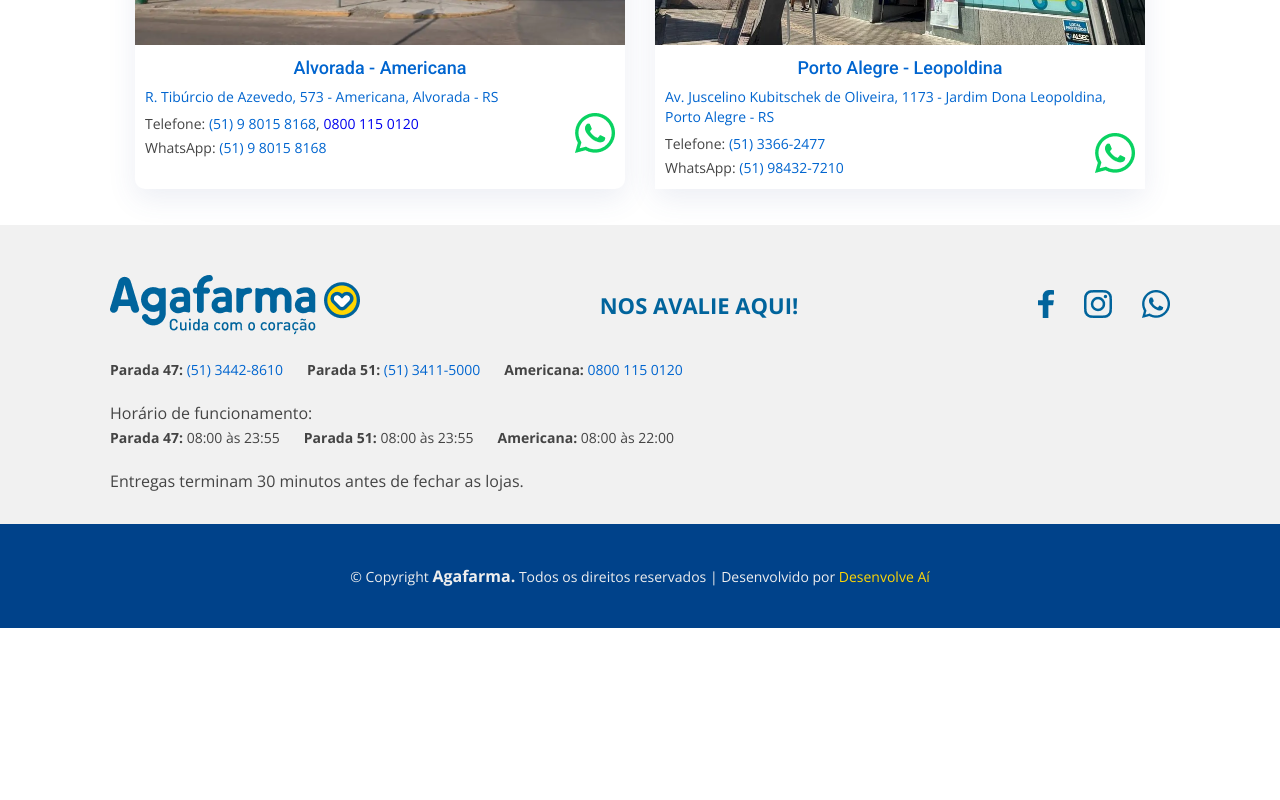
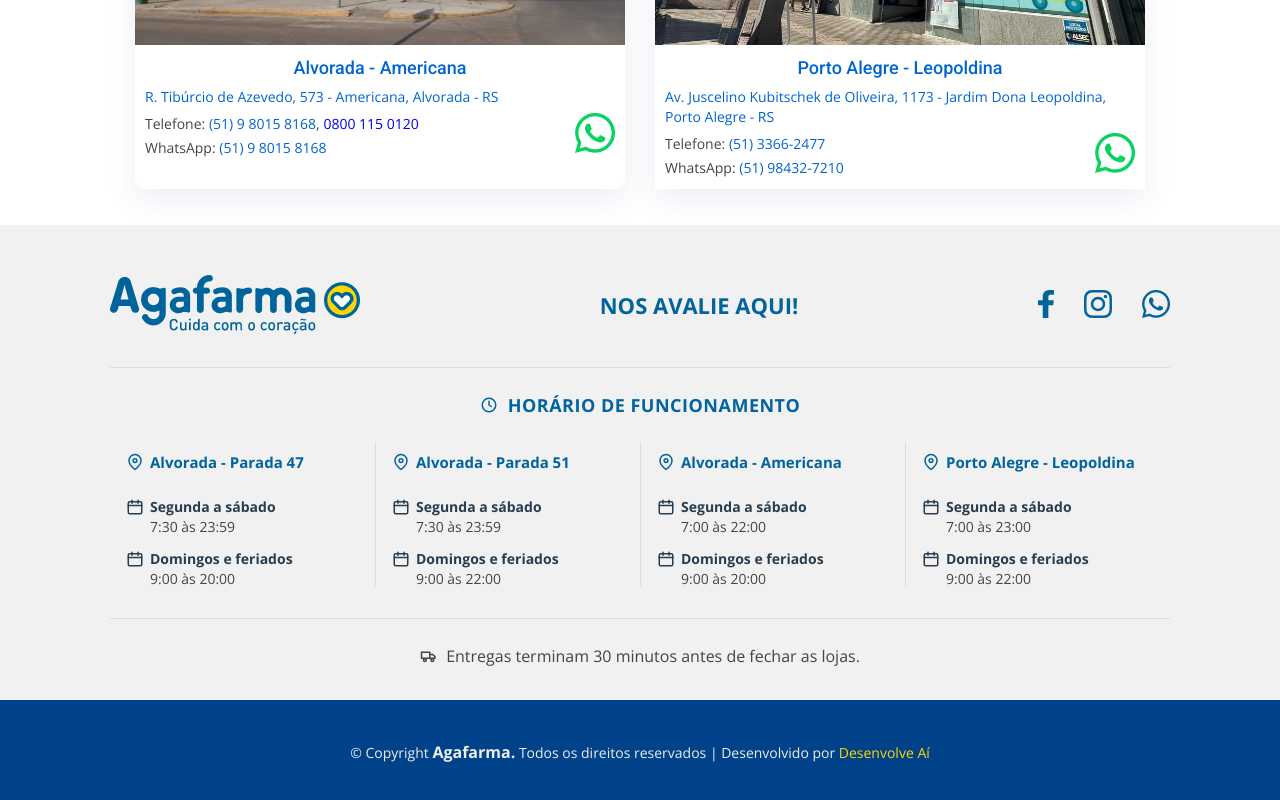
Before and after one commit to jbarcela/agafarma-farmapreco, a Next.js app: page / in a window 1280 px wide. Shown: the part 1217-2017 px from the top of the page. Before the commit the page ends 1845 px from the top, so only its background shows below. Built offline with nearby package versions, Linux system fonts and the light colour scheme.

Commit message:
Rodapé – retirada dos telefones, atualização dos horários de funcionamento e novo layout

```diff
--- a/src/components/Footer/index.jsx
+++ b/src/components/Footer/index.jsx
@@ -1,18 +1,88 @@
-import { ContainerContact } from "../Contact/styles";
 import {
   AvaliationLink,
   LogoFooter,
-  ContainerContacts,
   ContainerIcons,
   ContainerFooter,
   ContainerFooterSecondary,
+  DeliveryNote,
+  Divider,
+  ScheduleGrid,
+  ScheduleItem,
+  ScheduleLabel,
+  ScheduleTime,
+  ScheduleTitle,
+  StoreName,
+  StoreSchedule,
   TextFooter,
-  Textinfo,
   WrapperFooter,
-  WrapperFooterSecondary,
   WrapperRow,
   ContainerMobile,
 } from "./styles";
+
+const horariosDasLojas = [
+  {
+    nome: "Alvorada - Parada 47",
+    segundaASabado: "7:30 às 23:59",
+    domingosEFeriados: "9:00 às 20:00",
+  },
+  {
+    nome: "Alvorada - Parada 51",
+    segundaASabado: "7:30 às 23:59",
+    domingosEFeriados: "9:00 às 22:00",
+  },
+  {
+    nome: "Alvorada - Americana",
+    segundaASabado: "7:00 às 22:00",
+    domingosEFeriados: "9:00 às 20:00",
+  },
+  {
+    nome: "Porto Alegre - Leopoldina",
+    segundaASabado: "7:00 às 23:00",
+    domingosEFeriados: "9:00 às 22:00",
+  },
+];
+
+const iconeBase = {
+  width: 18,
+  height: 18,
+  viewBox: "0 0 24 24",
+  fill: "none",
+  stroke: "currentColor",
+  strokeWidth: 2,
+  strokeLinecap: "round",
+  strokeLinejoin: "round",
+  "aria-hidden": "true",
+  focusable: "false",
+};
+
+const IconeRelogio = () => (
+  <svg {...iconeBase}>
+    <circle cx="12" cy="12" r="9" />
+    <path d="M12 7v5l3 2" />
+  </svg>
+);
+
+const IconeLocal = () => (
+  <svg {...iconeBase} style={{ flexShrink: 0 }}>
+    <path d="M20 10c0 6-8 12-8 12s-8-6-8-12a8 8 0 1116 0z" />
+    <circle cx="12" cy="10" r="2.5" />
+  </svg>
+);
+
+const IconeCalendario = () => (
+  <svg {...iconeBase} style={{ flexShrink: 0 }}>
+    <rect x="3" y="5" width="18" height="16" rx="2" />
+    <path d="M3 10h18M8 3v4M16 3v4" />
+  </svg>
+);
+
+const IconeEntrega = () => (
+  <svg {...iconeBase} style={{ flexShrink: 0 }}>
+    <path d="M2 7h11v8H2zM13 10h4l3 3v2h-7z" />
+    <circle cx="6.5" cy="17.5" r="1.8" />
+    <circle cx="16.5" cy="17.5" r="1.8" />
+  </svg>
+);
 
 export default function Footer({ children }) {
   return (
@@ -24,7 +94,7 @@
             <AvaliationLink
               target="_blank"
               href="https://www.google.com/search?q=Agafarma+parada+47+em+Alvorada&oq=Agafarma+parada+47+em+Alvorada&gs_lcrp=EgZjaHJvbWUqBggAEEUYOzIGCAAQRRg7MgYIARBFGDsyBggCEEUYPDIGCAMQRRg8MgYIBBBFGDzSAQcxMzVqMGo0qAIAsAIA&sourceid=chrome&ie=UTF-8#ip=1&lrd=0x951975c65fe22691:0x3fd15078222b6df4,1,,,,"
-              title="Click aqui e nos avalie"
+              title="Clique aqui e nos avalie no Google"
             >
               NOS AVALIE AQUI!
             </AvaliationLink>
@@ -32,117 +102,64 @@
               <a
                 target="_blank"
                 href="https://www.facebook.com/profile.php?id=100063737311089&mibextid=avESrC"
-                title="Entre na nossa pagina do facebook"
+                title="Entre na nossa página do facebook"
               >
                 <img src="/images/icons/facebook.png" alt="Icone do facebook" />
               </a>
               <a
                 target="_blank"
                 href="https://www.instagram.com/agafarmaalvorada/?igshid=NzZlODBkYWE4Ng%3D%3D"
-                title="Entre na nossa pagina do Instagram"
+                title="Entre na nossa página do Instagram"
               >
                 <img src="/images/icons/insta.png" alt="Icone do instagran" />
               </a>
               <a
                 target="_blank"
                 href="https://api.whatsapp.com/send?phone=5551996387616"
-                title="Entre no whatsapp"
+                title="Entre no Whatsapp"
               >
                 <img src="/images/icons/whats.png" alt="incone do whatsapp" />
               </a>
             </ContainerIcons>
           </WrapperRow>
-          <ContainerContacts>
-            <span
-              style={{
-                color: "#444444",
-                fontSize: "14px",
-                fontFamily: "Open Sans",
-                fontWeight: "bold",
-              }}
-            >
-              Parada 47:{" "}
-              <a
-                href="tel:5136581492"
-                style={{ color: "#0165CF", fontWeight: "normal" }}
-              >
-                (51) 3442-8610{" "}
-              </a>
-            </span>
-            <span
-              style={{
-                color: "#444444",
-                fontSize: "14px",
-                fontFamily: "Open Sans",
-                fontWeight: "bold",
-              }}
-            >
-              Parada 51:{" "}
-              <a
-                href="tel:5134115000"
-                style={{ color: "#0165CF", fontWeight: "normal" }}
-              >
-                (51) 3411-5000
-              </a>
-            </span>
-            <span
-              style={{
-                color: "#444444",
-                fontSize: "14px",
-                fontFamily: "Open Sans",
-                fontWeight: "bold",
-              }}
-            >
-              Americana:{" "}
-              <a
-                href="tel:5108001150120"
-                style={{ color: "#0165CF", fontWeight: "normal" }}
-              >
-                0800 115 0120
-              </a>
-              <p></p>
-            </span>
-          </ContainerContacts>
+          <Divider />
 
-          <Textinfo>Horário de funcionamento:</Textinfo>
-          <ContainerContacts style={{ marginTop: "10px" }}>
-            <p
-              style={{
-                color: "#444444",
-                fontSize: "14px",
-                fontFamily: "Open Sans",
-                fontWeight: "bold",
-              }}
-            >
-              Parada 47:{" "}
-              <span style={{ fontWeight: "normal" }}>08:00 às 23:55</span>
-            </p>
-            <p
-              style={{
-                color: "#444444",
-                fontSize: "14px",
-                fontFamily: "Open Sans",
-                fontWeight: "bold",
-              }}
-            >
-              Parada 51:{" "}
-              <span style={{ fontWeight: "normal" }}>08:00 às 23:55</span>
-            </p>
-            <p
-              style={{
-                color: "#444444",
-                fontSize: "14px",
-                fontFamily: "Open Sans",
-                fontWeight: "bold",
-              }}
-            >
-              Americana:{" "}
-              <span style={{ fontWeight: "normal" }}>08:00 às 22:00</span>
-            </p>
-          </ContainerContacts>
-          <Textinfo>
+          <ScheduleTitle>
+            <IconeRelogio />
+            Horário de funcionamento
+          </ScheduleTitle>
+
+          <ScheduleGrid>
+            {horariosDasLojas.map((loja) => (
+              <StoreSchedule key={loja.nome}>
+                <StoreName>
+                  <IconeLocal />
+                  {loja.nome}
+                </StoreName>
+                <ScheduleItem>
+                  <ScheduleLabel>
+                    <IconeCalendario />
+                    Segunda a sábado
+                  </ScheduleLabel>
+                  <ScheduleTime>{loja.segundaASabado}</ScheduleTime>
+                </ScheduleItem>
+                <ScheduleItem>
+                  <ScheduleLabel>
+                    <IconeCalendario />
+                    Domingos e feriados
+                  </ScheduleLabel>
+                  <ScheduleTime>{loja.domingosEFeriados}</ScheduleTime>
+                </ScheduleItem>
+              </StoreSchedule>
+            ))}
+          </ScheduleGrid>
+
+          <Divider />
+
+          <DeliveryNote>
+            <IconeEntrega />
             Entregas terminam 30 minutos antes de fechar as lojas.
-          </Textinfo>
+          </DeliveryNote>
 
           <ContainerMobile>
             <AvaliationLink
--- a/src/components/Footer/styles.jsx
+++ b/src/components/Footer/styles.jsx
@@ -61,26 +61,130 @@
         display: none;
     }
 `
-export const ContainerContacts = styled.div`
+export const Divider = styled.hr`
+    border: none;
+    border-top: 1px solid #DDDDDD;
+    margin-top: 32px;
+`
+
+export const ScheduleTitle = styled.h2`
     display: flex;
-    justify-content: flex-start;
-    gap: 24px;
+    align-items: center;
+    justify-content: center;
+    gap: 10px;
     margin-top: 28px;
-    align-items: center;
+    font-family: 'Open Sans';
+    font-weight: 700;
+    font-size: 18px;
+    letter-spacing: 0.5px;
+    text-transform: uppercase;
+    color: #01649C;
     @media (max-width: 668px) {
-        flex-direction: column;
+        font-size: 16px;
     }
 `
-export const Textinfo = styled.p`
+
+export const ScheduleGrid = styled.div`
+    display: grid;
+    grid-template-columns: repeat(4, 1fr);
+    margin-top: 28px;
+    @media (max-width: 980px) {
+        grid-template-columns: repeat(2, 1fr);
+        row-gap: 28px;
+    }
+    @media (max-width: 668px) {
+        grid-template-columns: 1fr;
+        row-gap: 24px;
+    }
+`
+
+export const StoreSchedule = styled.div`
+    padding-inline: 16px;
+    border-left: 1px solid #DDDDDD;
+    &:nth-child(4n + 1) {
+        border-left: none;
+    }
+    @media (max-width: 980px) {
+        &:nth-child(4n + 1) {
+            border-left: 1px solid #DDDDDD;
+        }
+        &:nth-child(2n + 1) {
+            border-left: none;
+        }
+    }
+    @media (max-width: 668px) {
+        padding-inline: 0;
+        text-align: center;
+        border-left: none;
+        &:nth-child(2n + 1),
+        &:nth-child(4n + 1) {
+            border-left: none;
+        }
+    }
+`
+
+export const StoreName = styled.h3`
+    display: flex;
+    align-items: center;
+    gap: 6px;
     font-family: 'Open Sans';
-    font-style: normal;
+    font-weight: 700;
+    font-size: 15px;
+    line-height: 20px;
+    color: #01649C;
+    /* Reserva duas linhas para que os horarios das quatro colunas
+       fiquem alinhados mesmo quando um nome quebra de linha. */
+    min-height: 40px;
+    @media (max-width: 980px) {
+        min-height: 0;
+    }
+    @media (max-width: 668px) {
+        justify-content: center;
+    }
+`
+
+export const ScheduleItem = styled.div`
+    margin-top: 16px;
+`
+
+export const ScheduleLabel = styled.p`
+    display: flex;
+    align-items: center;
+    gap: 6px;
+    font-family: 'Open Sans';
+    font-weight: 700;
+    font-size: 14px;
+    color: #283D50;
+    @media (max-width: 668px) {
+        justify-content: center;
+    }
+`
+
+export const ScheduleTime = styled.p`
+    font-family: 'Open Sans';
+    font-weight: 400;
+    font-size: 14px;
+    color: #444444;
+    margin-top: 4px;
+    padding-left: 24px;
+    @media (max-width: 668px) {
+        padding-left: 0;
+    }
+`
+
+export const DeliveryNote = styled.p`
+    display: flex;
+    align-items: center;
+    justify-content: center;
+    gap: 8px;
+    margin-top: 28px;
+    font-family: 'Open Sans';
     font-weight: 400;
     font-size: 16px;
     color: #444444;
-    margin-top: 28px;
+    text-align: center;
     @media (max-width: 668px) {
-        text-align: center;
-        margin-bottom: 20px;
+        font-size: 14px;
     }
 `
 
```
